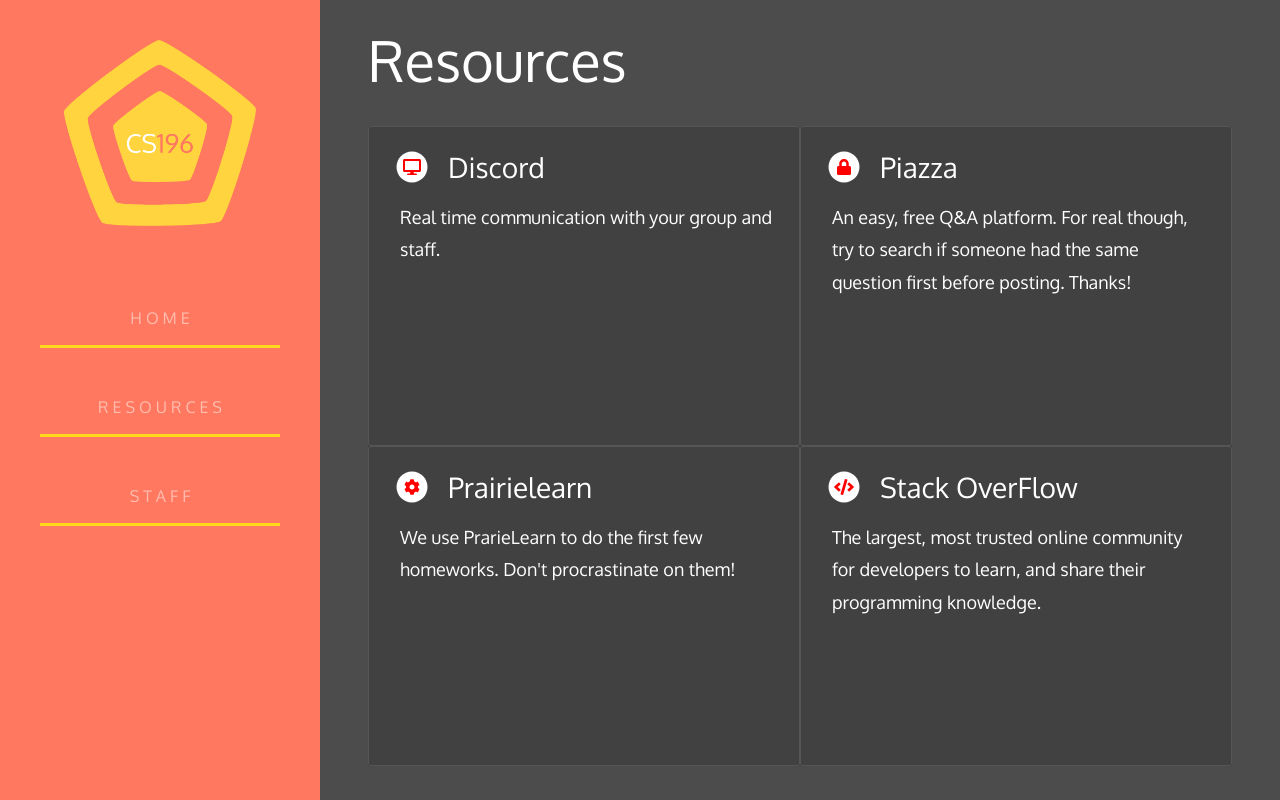
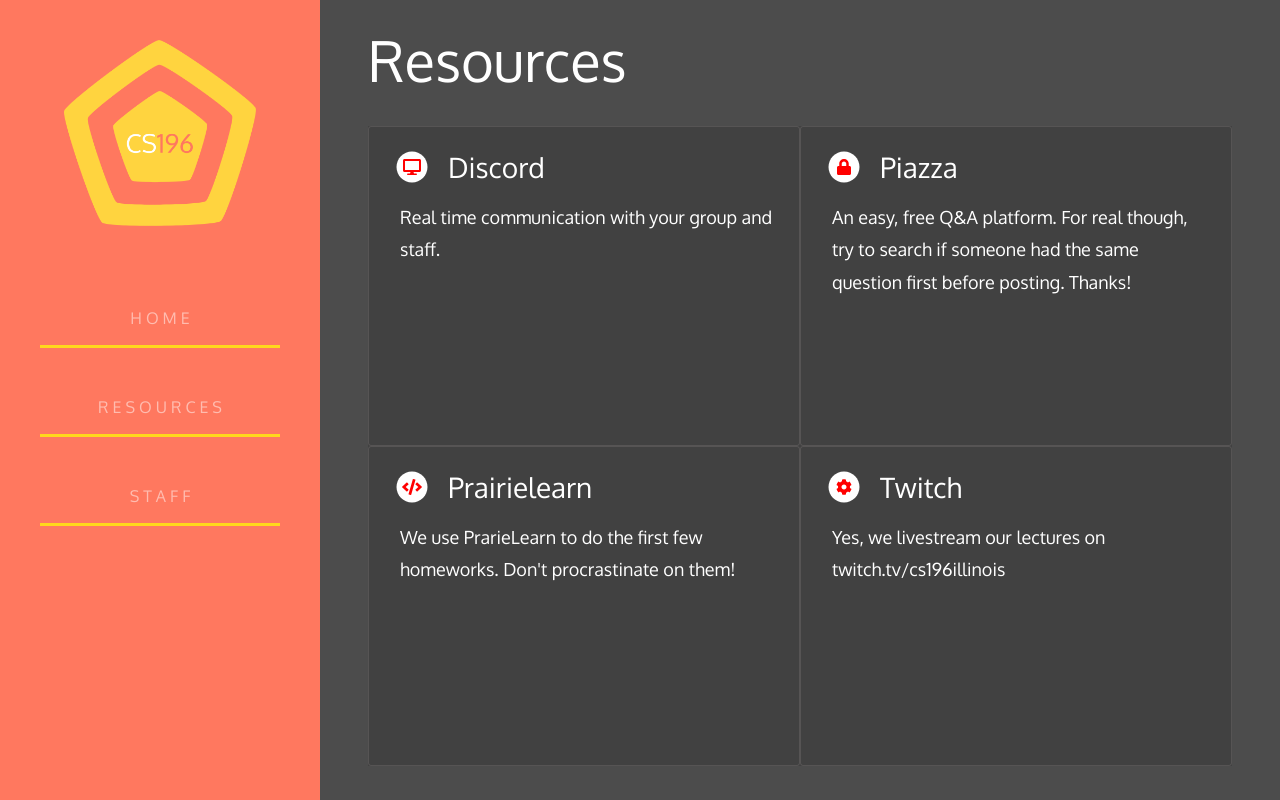
Before and after one commit to CS196Illinois/official-website, an Angular app in the folder frontend/: page /resources in a window 1280 px wide. Shown: the top 800 px of the page. Built offline with nearby package versions, Linux system fonts and the light colour scheme.

Commit message:
Add Twitch Link

```diff
--- a/frontend/src/app/pages/resources/resources.component.html
+++ b/frontend/src/app/pages/resources/resources.component.html
@@ -34,17 +34,17 @@
                     </section>
                 </div>
                 <div class="col-md-6">
+                    <a href="piazza.com/illinois/fall2020/cs196/home" style="color:white;text-decoration: none">
                         <div class="one">
-                        <a href="https://github.com/CS196Illinois" style="color:white;text-decoration: none">
                             <fa-stack style="color: white;">
                                 <fa-icon [icon]="faCircle" stackItemSize="2x"></fa-icon>
                                 <fa-icon [icon]="faLock" stackItemSize="1x" style="color: red"></fa-icon>
                             </fa-stack>
-                        </a>
                             <h3>Piazza</h3>
                         </div>
+                    </a>
                     <section>
-                        <a href="https://piazza.com/class/jl47tmij9uz4wk" style="color:white;text-decoration: none">
+                        <a href="piazza.com/illinois/fall2020/cs196/home" style="color:white;text-decoration: none">
                             <p>An easy, free Q&A platform. For real though, try to search if someone had the same question first before posting. Thanks!</p>
                         </a>
                     </section>
@@ -52,15 +52,15 @@
             </div>
             <div class="row">
                 <div class="col-md-6">
+                    <a href="https://prairielearn.engr.illinois.edu/" style="color:white;text-decoration: none">
                         <div class="one">
-                        <a href="https://github.com/CS196Illinois" style="color:white;text-decoration: none">
                             <fa-stack style="color: white;">
                                 <fa-icon [icon]="faCircle" stackItemSize="2x"></fa-icon>
-                                <fa-icon [icon]="faCog" stackItemSize="1x" style="color: red"></fa-icon>
+                                <fa-icon [icon]="faCode" stackItemSize="1x" style="color: red"></fa-icon>
                             </fa-stack>
-                        </a>
                             <h3>Prairielearn</h3>
                         </div>
+                    </a>
                     <section>
                         <a href="https://prairielearn.engr.illinois.edu/" style="color:white;text-decoration: none">
                             <p>We use PrarieLearn to do the first few homeworks. Don't procrastinate on them!</p>
@@ -68,18 +68,18 @@
                     </section>
                 </div>
                 <div class="col-md-6">
+                    <a href="https://twitch.tv/cs196illinois" style="color:white;text-decoration: none">
                         <div class="one">
-                        <a href="https://github.com/CS196Illinois" style="color:white;text-decoration: none">
                             <fa-stack style="color: white;">
                                 <fa-icon [icon]="faCircle" stackItemSize="2x"></fa-icon>
-                                <fa-icon [icon]="faCode" stackItemSize="1x" style="color: red"></fa-icon>
+                                <fa-icon [icon]="faCog" stackItemSize="1x" style="color: red"></fa-icon>
                             </fa-stack>
+                            <h3>Twitch</h3>
+                        </div>
                     </a>
-                        <h3>Stack OverFlow</h3>
-                    </div>
                     <section>
-                        <a href="https://stackoverflow.com/" style="color:white;text-decoration: none">
-                            <p>The largest, most trusted online community for developers to learn, and share​ ​their programming ​knowledge.</p>
+                        <a href="https://twitch.tv/cs196illinois" style="color:white;text-decoration: none">
+                            <p>Yes, we livestream our lectures on twitch.tv/cs196illinois</p>
                         </a>
                     </section>
                 </div>
```
Lines whose indentation alone changed are shown as unchanged.
